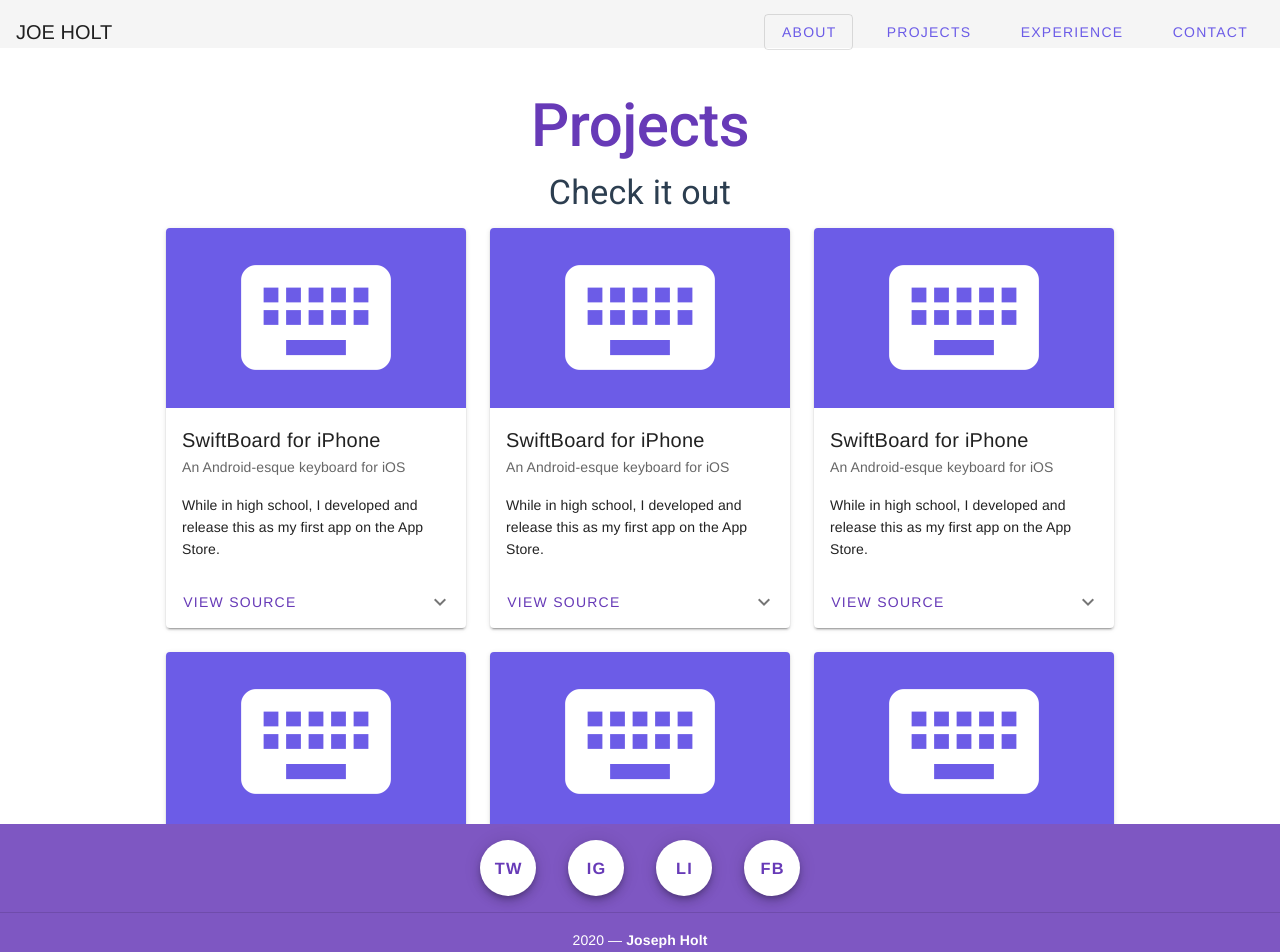
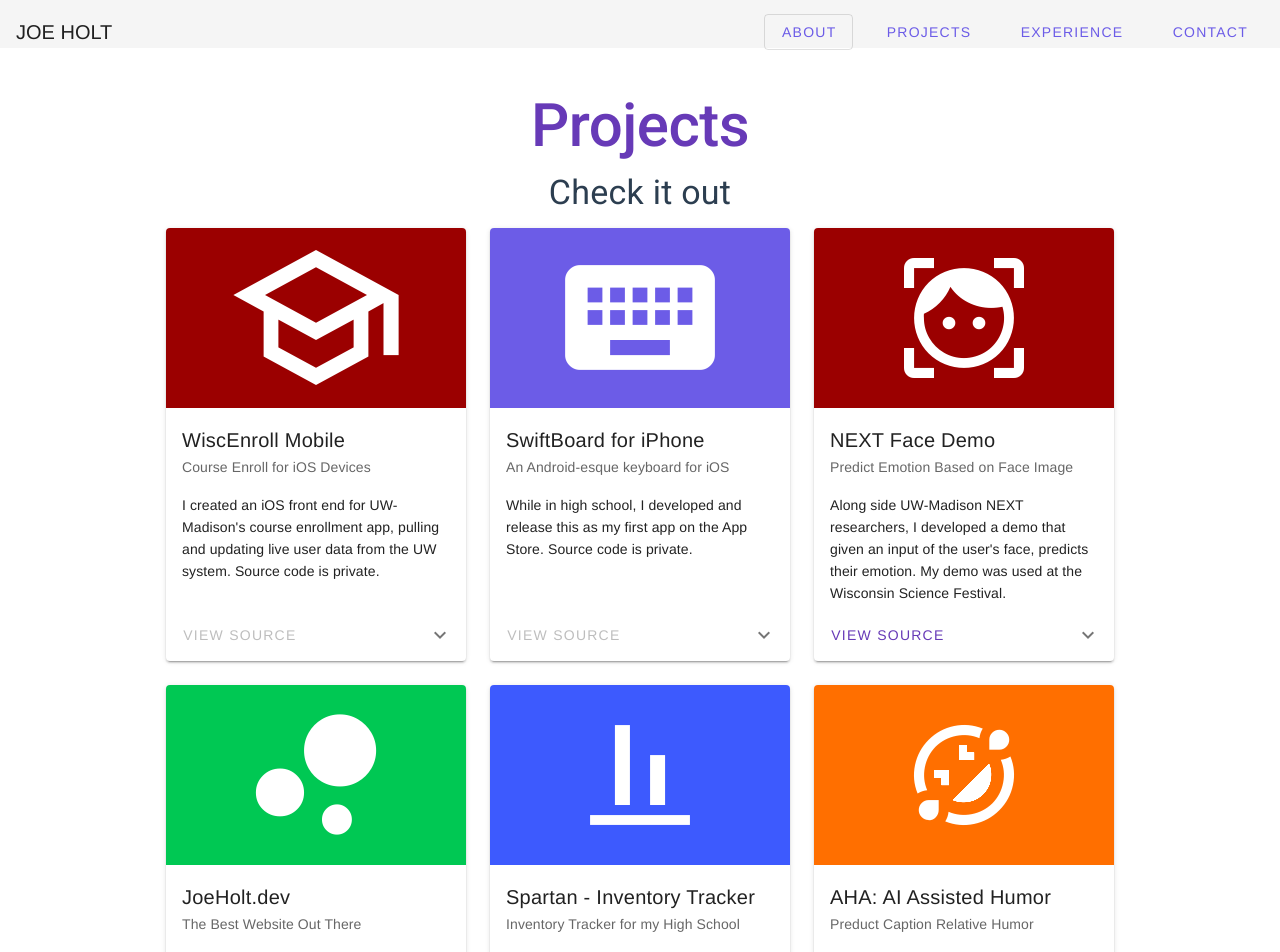
Before and after one commit to JoeHolt/Portfolio, a Vue app: page /#/ in a window 1280 px wide. Shown: the top 952 px of the page. Built offline with nearby package versions, Linux system fonts and the light colour scheme.

Commit message:
Near completed products page

```diff
--- a/src/components/ExperienceTimeline.vue
+++ b/src/components/ExperienceTimeline.vue
@@ -27,15 +27,11 @@
         <v-divider></v-divider>
         <v-card-actions v-show="experience.skills.length" class="text-center ml-1 mt-1">
           <div v-for="skill in experience.skills" v-bind:key="skill.title">
-            <v-chip
+            <skill-pill
               v-if="skill.category !== 'expand'"
-              class="noselect mb-2 mr-2"
-              :color="mapSkill(skill.category)"
-              pill
-              outlined
-              >
-              {{ skill.title }}
-            </v-chip>
+              :title="skill.title"
+              :category="skill.category"
+              ></skill-pill>
             <div v-else style="width: 100%;">
               <v-dialog
                 v-model="coursesOpened"
@@ -86,9 +82,12 @@
 </template>
 
 <script>
-import mappings from '@/data/mappings.js';
+import SkillPill from '@/components/SkillPill';
 export default {
   name: 'ExperienceTimeline',
+  components: {
+    SkillPill
+  },
   data () {
     return {
       coursesOpened: false,
@@ -209,11 +208,6 @@
         },
       ]
     };
-  },
-  methods: {
-    mapSkill (cat) {
-      return mappings.mapSkillToColor(cat);
-    }
   }
 };
 </script>
--- a/src/components/Projects.vue
+++ b/src/components/Projects.vue
@@ -7,28 +7,40 @@
     <v-row>
       <v-col cols="12">
         <v-row align="center" justify="center">
-          <v-card v-for="x in 8" :key="x" width="300px" class="ma-3">
+          <v-card v-for="project in projects" :key="project.name" width="300px" class="ma-3">
             <div
-              :style="'background-color: ' + projects[0].color1"
+              :style="computeBackgroundStyle(project)"
               style="height: 180px;">
-              <v-icon color="white" class="projects--card-img" x-large>{{ projects[0].img }}</v-icon>
+              <v-icon color="white" :class="project.img_small ? 'projects--card-img__small' : 'projects--card-img'" x-large>{{ project.img }}</v-icon>
             </div>
-            <v-card-title v-text="projects[0].name"></v-card-title>
-            <v-card-subtitle v-text="projects[0].subtitle"></v-card-subtitle>
-            <v-card-text class="text--primary" v-text="projects[0].description"></v-card-text>
+            <v-card-title v-text="project.name"></v-card-title>
+            <v-card-subtitle v-text="project.subtitle"></v-card-subtitle>
+            <v-card-text class="text--primary" style="height: 115px" v-text="project.description"></v-card-text>
             <v-card-actions>
-              <v-btn text color="deep-purple" target="_blank" :href="projects[0].url">View Source</v-btn>
+              <v-btn text color="deep-purple" target="_blank" :href="project.url" :disabled="project.no_url">View Source</v-btn>
               <v-spacer></v-spacer>
-              <v-btn icon @click="projects[0].show = !projects[0].show">
-                <v-icon>{{ projects[0].show ? 'mdi-chevron-up' : 'mdi-chevron-down' }}</v-icon>
+              <v-btn icon @click="project.show = !project.show">
+                <v-icon>{{ project.show ? 'mdi-chevron-up' : 'mdi-chevron-down' }}</v-icon>
               </v-btn>
-              <!-- Skills -->
-
             </v-card-actions>
+            <!-- Skills -->
             <v-expand-transition>
-              <div v-show="projects[0].show">
+              <div v-show="project.show">
                 <v-divider></v-divider>
-                <h2>Skills will go here</h2>
+                <v-row style="width: 100%">
+                  <v-col cols="12">
+                    <v-row align="start" justify="start" no-gutters class="ml-2 mr-2">
+                      <skill-pill
+                        v-for="skill in project.skills"
+                        :key="skill.title"
+                        class="ma-1"
+                        :title="skill.title"
+                        :category="skill.category"
+                        >
+                      </skill-pill>
+                    </v-row>
+                  </v-col>
+                </v-row>
               </div>
             </v-expand-transition>
           </v-card>
@@ -39,29 +51,141 @@
 </template>
 
 <script>
+import SkillPill from '@/components/SkillPill';
 export default {
   name: 'Projects',
+  components: {
+    SkillPill
+  },
   data() {
     return {
       projects: [
+        {
+          name: 'WiscEnroll Mobile',
+          color1: '#9b0000',
+          color2: '#9b0000',
+          show: false,
+          img_small: false,
+          img: 'mdi-school-outline',
+          no_url: true,
+          url: 'https://www.google.com',
+          subtitle: 'Course Enroll for iOS Devices',
+          description: 'I created an iOS front end for UW-Madison\'s course enrollment app, pulling and updating live user data from the UW system. Source code is private.',
+          skills: [
+            { title: 'Swift', category: 'lang' },
+            { title: 'SwiftUI', category: 'tool' },
+            { title: 'MVC', category: 'dev' },
+            { title: 'URLRequest', category: 'tool' },
+            { title: 'iOS', category: 'platform' },
+            { title: 'macOS', category: 'platform' },
+          ]
+        },
         {
           name: 'SwiftBoard for iPhone',
           color1: '#6c5ce7',
           color2: '#6c5ce7',
           show: false,
+          img_small: false,
           img: 'mdi-keyboard',
+          no_url: true,
           url: 'https://www.google.com',
           subtitle: 'An Android-esque keyboard for iOS',
-          description: 'While in high school, I developed and release this as my first app on the App Store.',
-          bullets: []
+          description: 'While in high school, I developed and release this as my first app on the App Store. Source code is private.',
+          skills: [
+            { title: 'Swift', category: 'lang' },
+            { title: 'UIKit', category: 'tool' },
+            { title: '10,000+ units', category: 'acomplisment' },
+            { title: 'Xcode', category: 'tool' },
+            { title: '$5,000+ revenue', category: 'acomplisment' },
+            { title: 'MVC', category: 'dev' },
+            { title: 'iOS', category: 'platform' },
+          ]
+        },
+        {
+          name: 'NEXT Face Demo',
+          color1: '#9b0000',
+          color2: '#9b0000',
+          show: false,
+          img_small: true,
+          img: 'mdi-face-recognition',
+          no_url: false,
+          url: 'https://github.com/stsievert/next-face-demo',
+          subtitle: 'Predict Emotion Based on Face Image',
+          description: 'Along side UW-Madison NEXT researchers, I developed a demo that given an input of the user\'s face, predicts their emotion. My demo was used at the Wisconsin Science Festival.',
+          skills: [
+            { title: 'Python', category: 'lang' },
+            { title: 'Bokeh', category: 'tool' },
+            { title: 'Jupyter', category: 'dev' },
+            { title: 'SciKitLearn', category: 'tool' },
+            { title: 'Web', category: 'platform' },
+            { title: 'AI', category: 'tool' }
+          ]
+        },
+        {
+          name: 'JoeHolt.dev',
+          color1: '#00c853',
+          color2: '#00c853',
+          show: false,
+          img_small: false,
+          img: 'mdi-chart-bubble',
+          url: 'https://github.com/JoeHolt/joeholt.github.io',
+          subtitle: 'The Best Website Out There',
+          description: 'I created an iOS front end for UW-Madison\'s course enrollment app, pulling and updating live user data from the UW system.',
+          skills: [
+            { title: 'Swift', category: 'lang' },
+            { title: 'SwiftUI', category: 'tool' },
+            { title: 'MVC', category: 'dev' },
+            { title: 'URLRequest', category: 'tool' },
+            { title: 'Web', category: 'platform' },
+          ]
+        },
+        {
+          name: 'Spartan - Inventory Tracker',
+          color1: '#3d5afe',
+          color2: '#3d5afe',
+          show: false,
+          img_small: true,
+          img: 'mdi-align-vertical-bottom',
+          url: 'https://github.com/JoeHolt/Spartan-Manufacturing-Web',
+          subtitle: 'Inventory Tracker for my High School',
+          description: 'While in High School, I created a multiplatform inventory tracker for the tech ed department. It is still used today to track materials and other products.',
+          skills: [
+            { title: 'Python', category: 'lang' },
+            { title: 'JavaScript', category: 'lang' },
+            { title: 'Swift', category: 'lang' },
+            { title: 'Multiplatform', category: 'platform' },
+            { title: 'Web', category: 'platform' },
+            { title: 'iOS', category: 'platform' },
+            { title: 'macOS', category: 'platform' },
+          ]
+        },
+        {
+          name: 'AHA: AI Assisted Humor',
+          color1: '#ff6f00',
+          color2: '#ff6f00',
+          show: false,
+          img_small: true,
+          img: 'mdi-emoticon-lol-outline',
+          url: 'https://github.com/nextml/AHA',
+          subtitle: 'Preduct Caption Relative Humor',
+          description: 'I assisted the reasearchers in my lab to create a demo that assists users in predicting the relative humor in captions for a New Yorker Caption Contest cartoon.',
+          skills: [
+            { title: 'Python', category: 'lang' },
+            { title: 'JavaScript', category: 'lang' },
+            { title: 'Web', category: 'platform' },
+            { title: 'AI', category: 'tool' }
+          ]
         }
       ]
     };
   },
   methods: {
+    computeBackgroundStyle (project) {
+      let sty = 'background-image: linear-gradient(to bottom right, ' + project.color1 + ', ' + project.color2 + ');';
+      return sty;
+    }
   },
   created () {
-    console.log(this.projects[0]);
   }
 };
 </script>
@@ -70,7 +194,6 @@
 
 .projects {
   color: "gray";
-  height: 95vh;
   width: 100%;
 }
 
@@ -80,4 +203,11 @@
   font-size: 180px !important;
 }
 
+.projects--card-img__small {
+  width: 100%;
+  text-align: center;
+  padding-top: 30px;
+  font-size: 120px !important;
+}
+
 </style>
--- /dev/null
+++ b/src/components/SkillPill.vue
@@ -0,0 +1,33 @@
+<template>
+  <v-chip
+    class="noselect mb-2 mr-2"
+    :color="mapSkill(category)"
+    pill
+    outlined
+    >
+    {{ title }}
+  </v-chip>
+</template>
+
+<script>
+import mappings from '@/data/mappings.js';
+export default {
+  name: 'SkillPill',
+  props : {
+    title: String,
+    category: String
+  },
+  data() {
+    return {
+    };
+  },
+  methods: {
+    mapSkill (cat) {
+      return mappings.mapSkillToColor(cat);
+    }
+  }
+};
+</script>
+
+<style scoped>
+</style>
--- a/src/data/mappings.js
+++ b/src/data/mappings.js
@@ -4,7 +4,9 @@
       lang: '#FFB300',
       tool: '#1E88E5',
       dev: '#4527A0',
-      plan: '#E53935'
+      plan: '#E53935',
+      acomplisment: '#00c853',
+      platform: '#3d5afe'
     };
     return map[type];
   }
```
